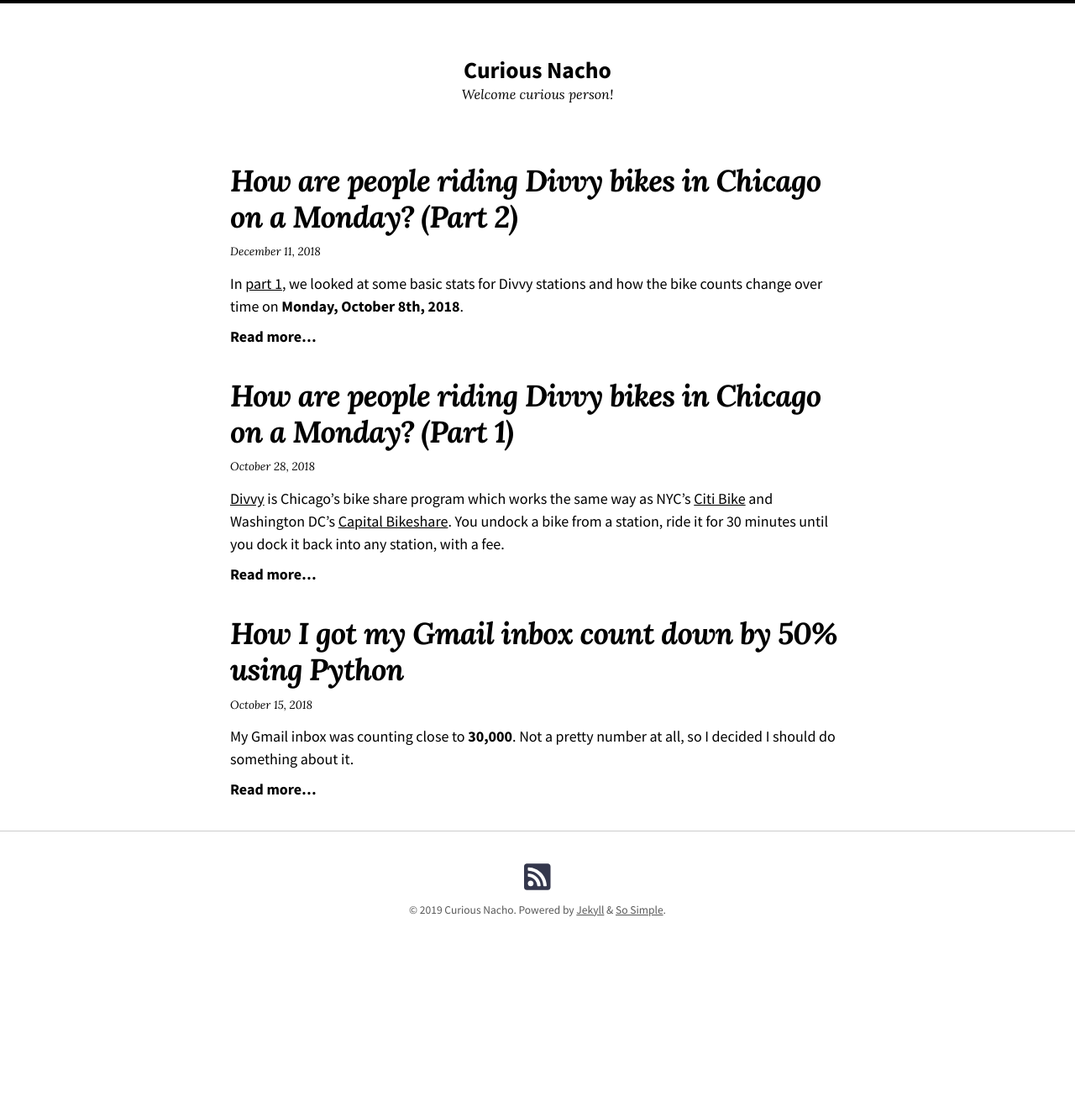
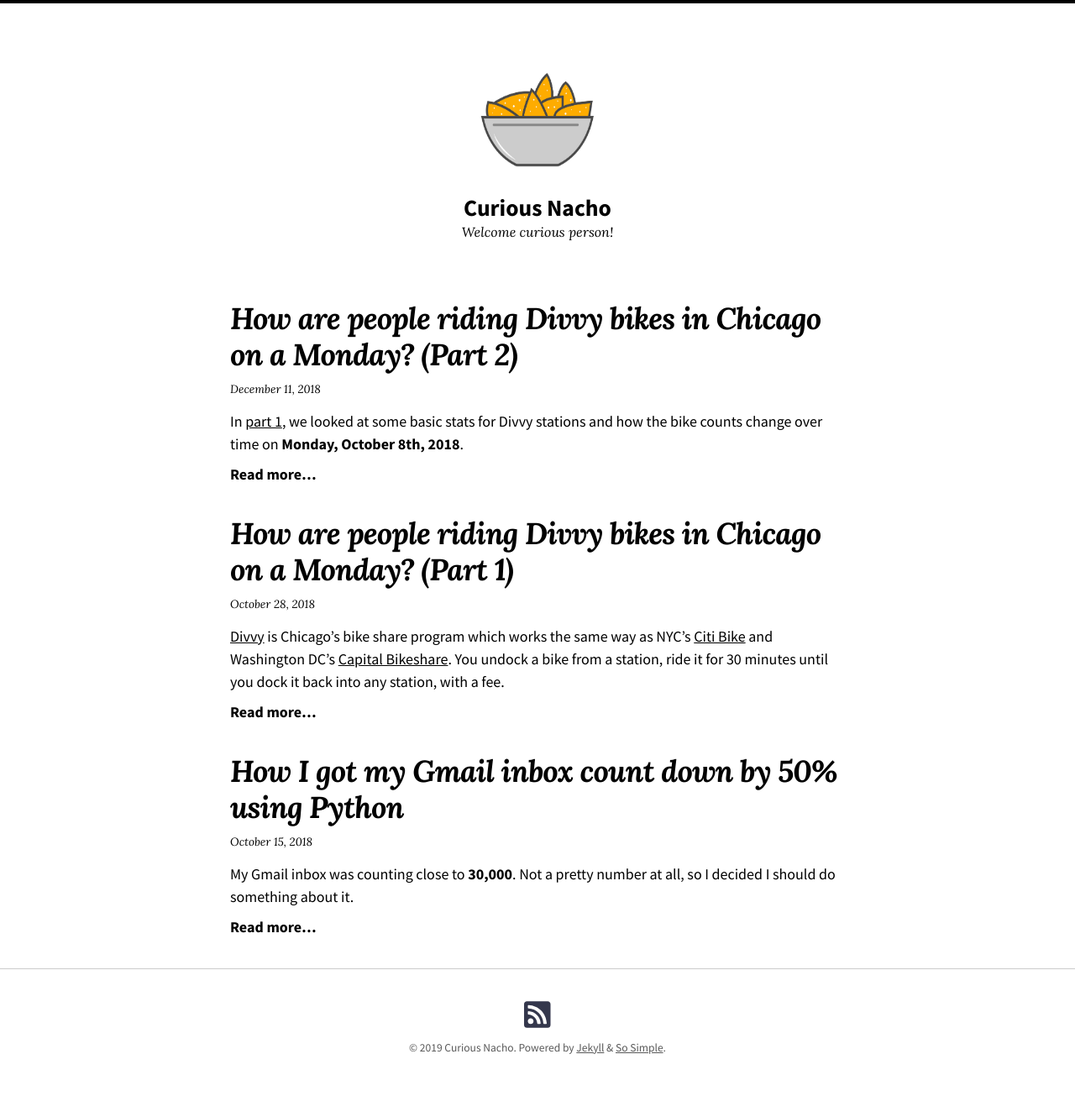
Before and after one commit to ncho-sqd/ncho-sqd.github.io, a Jekyll site: the page built from index.md, in a window 1280 px wide. Shown: the whole page at 84% size. Built offline with Jekyll 4.4.1, drawn with Linux system fonts in a browser that asks for light colours; nearby versions of some CDN libraries; before the commit the page ends 1166 px from its top, so only the background shows below that.

Commit message:
Added nacho image.

```diff
--- a/_config.yml
+++ b/_config.yml
@@ -20,7 +20,7 @@ title: "Curious Nacho"
 description: "Welcome curious person!"
 baseurl: # the subpath of your site, e.g. "/blog"
 url: "https://ncho-sqd.github.io" # the base hostname & protocol for your site e.g. "https://mmistakes.github.io"
-logo: # path of site logo, e.g. "/images/logo.png"
+logo: "/images/nacho.jpg" # path of site logo, e.g. "/images/logo.png"
 date_format: "%B %-d, %Y"
 read_time: # reading time estimates, e.g. true
 words_per_minute: # 200
```
Also changed, not shown: images/nacho.jpg (added), 16 other files.
